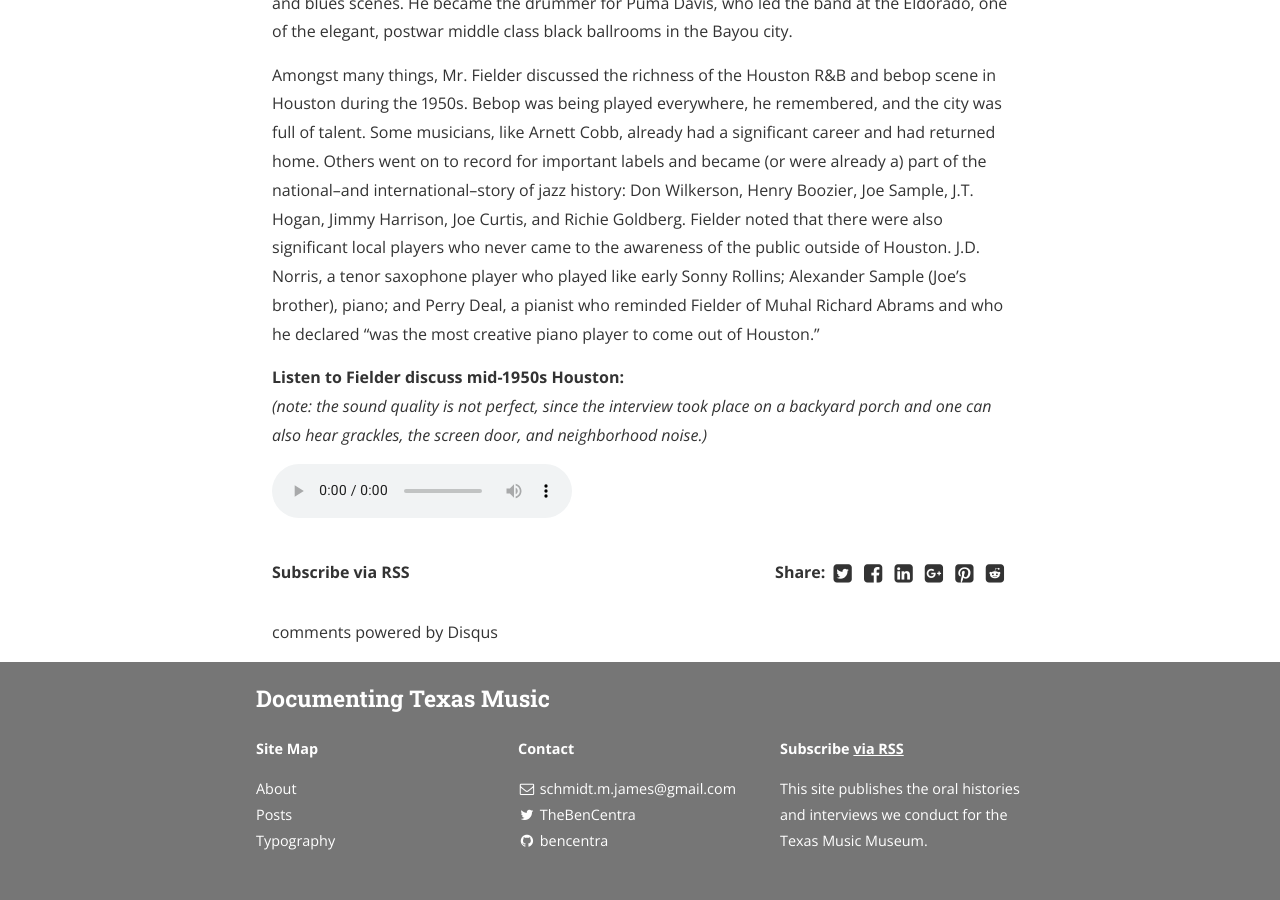
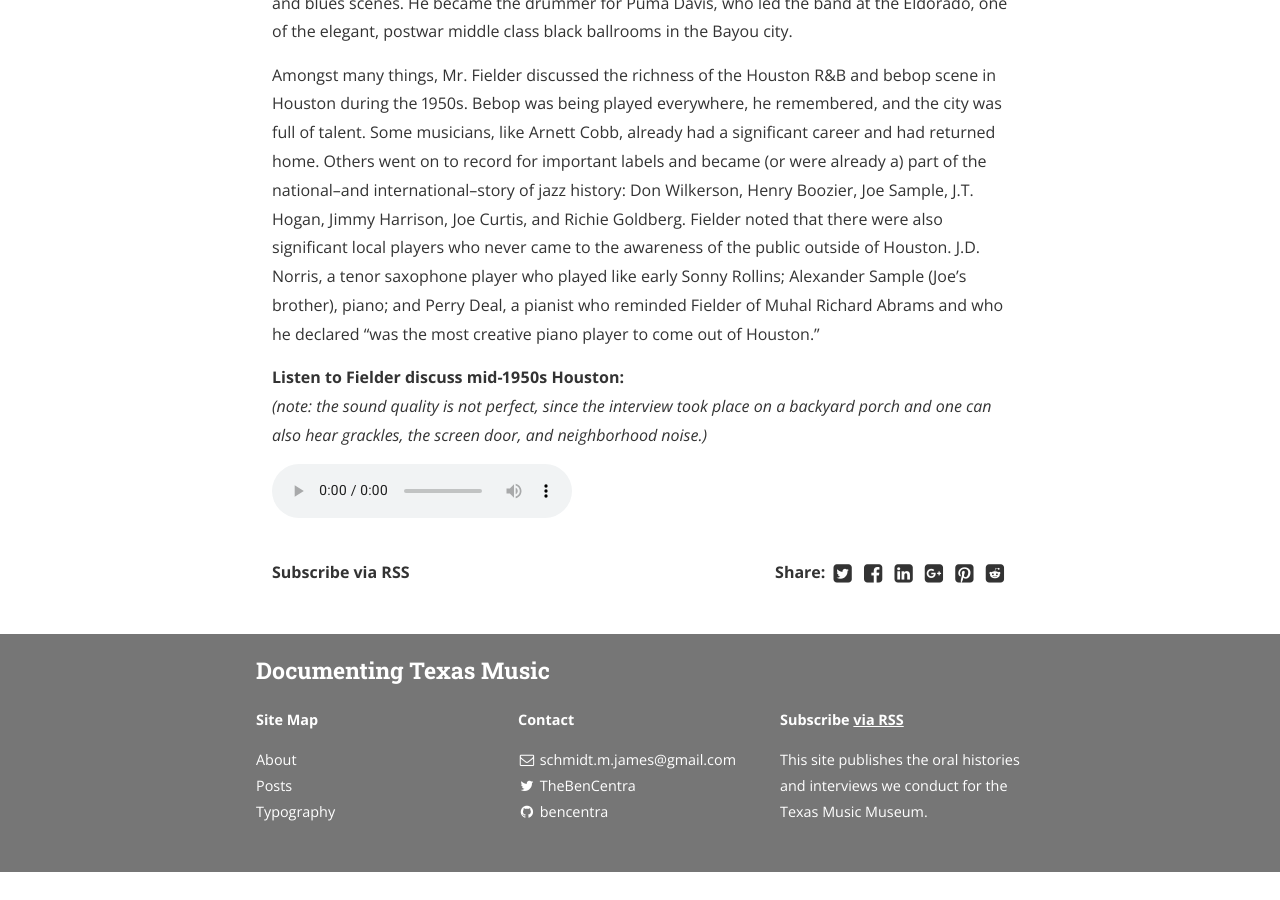
Before and after one commit to schmidtmjames/schmidtmjames.github.io, a Jekyll site: the page built from _posts/2016-04-26-Alvin-Fielder.md, in a window 1280 px wide and 900 px high, scrolled down 992 px. Built offline with Jekyll 4.4.1, drawn with Linux system fonts in a browser that asks for light colours; nearby versions of some CDN libraries; comment, search, counter and statistics services are not loaded; a style sheet for code colours, icons or effects is not loaded; after the commit the page ends 1864 px from its top, so only the background shows below that; some of the changed lines change nothing that is shown.

Commit message:
updated config

```diff
--- a/_config.yml
+++ b/_config.yml
@@ -40,7 +40,7 @@ jekyll-archives:
     tag: '/tag/:name/'
 
 # Disqus comments
-disqus_shortname: bencentra
+disqus_shortname:
 
 # Google analytics
 # ga_tracking_id: "UA-XXXX-1"
```
